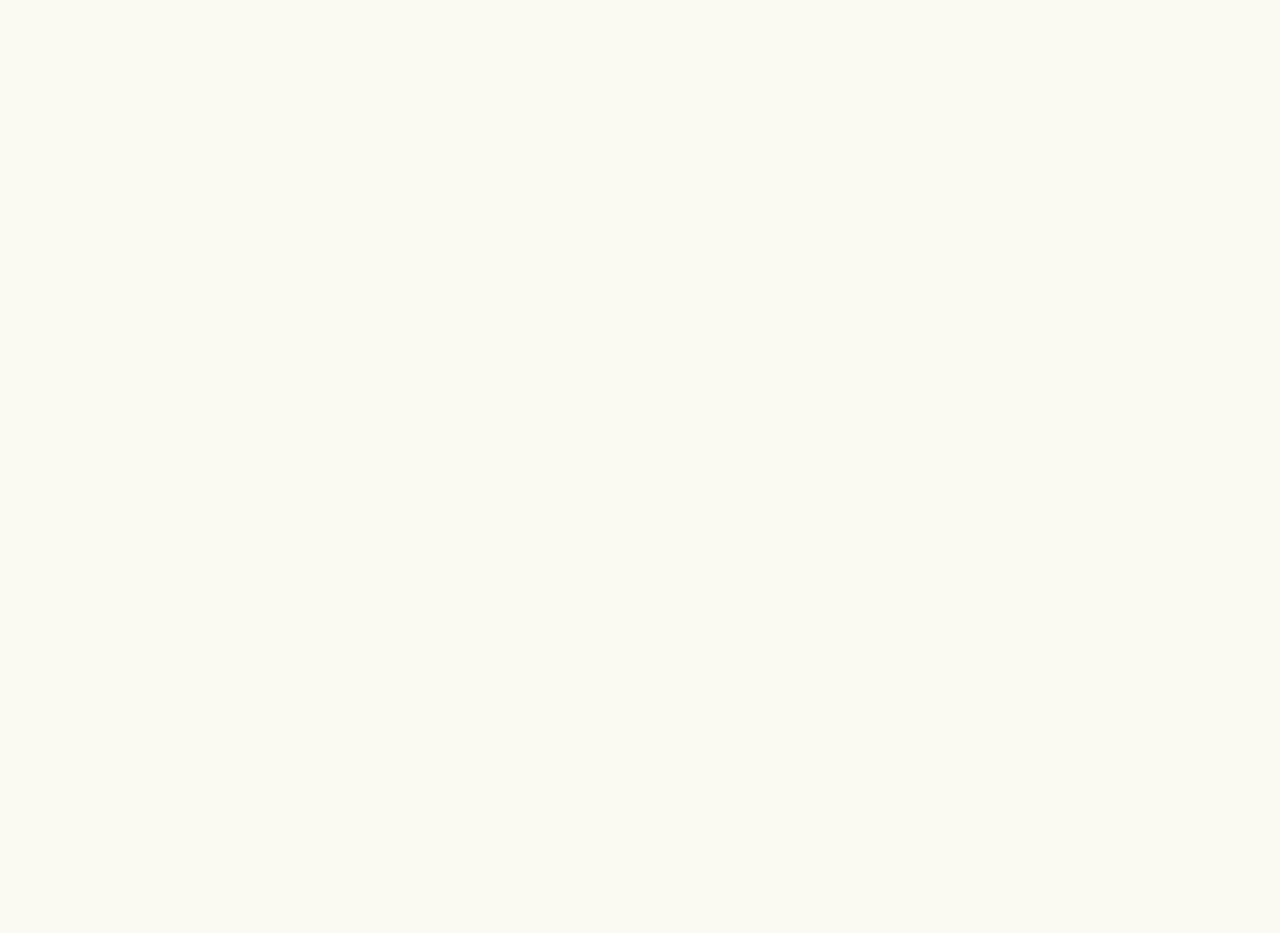
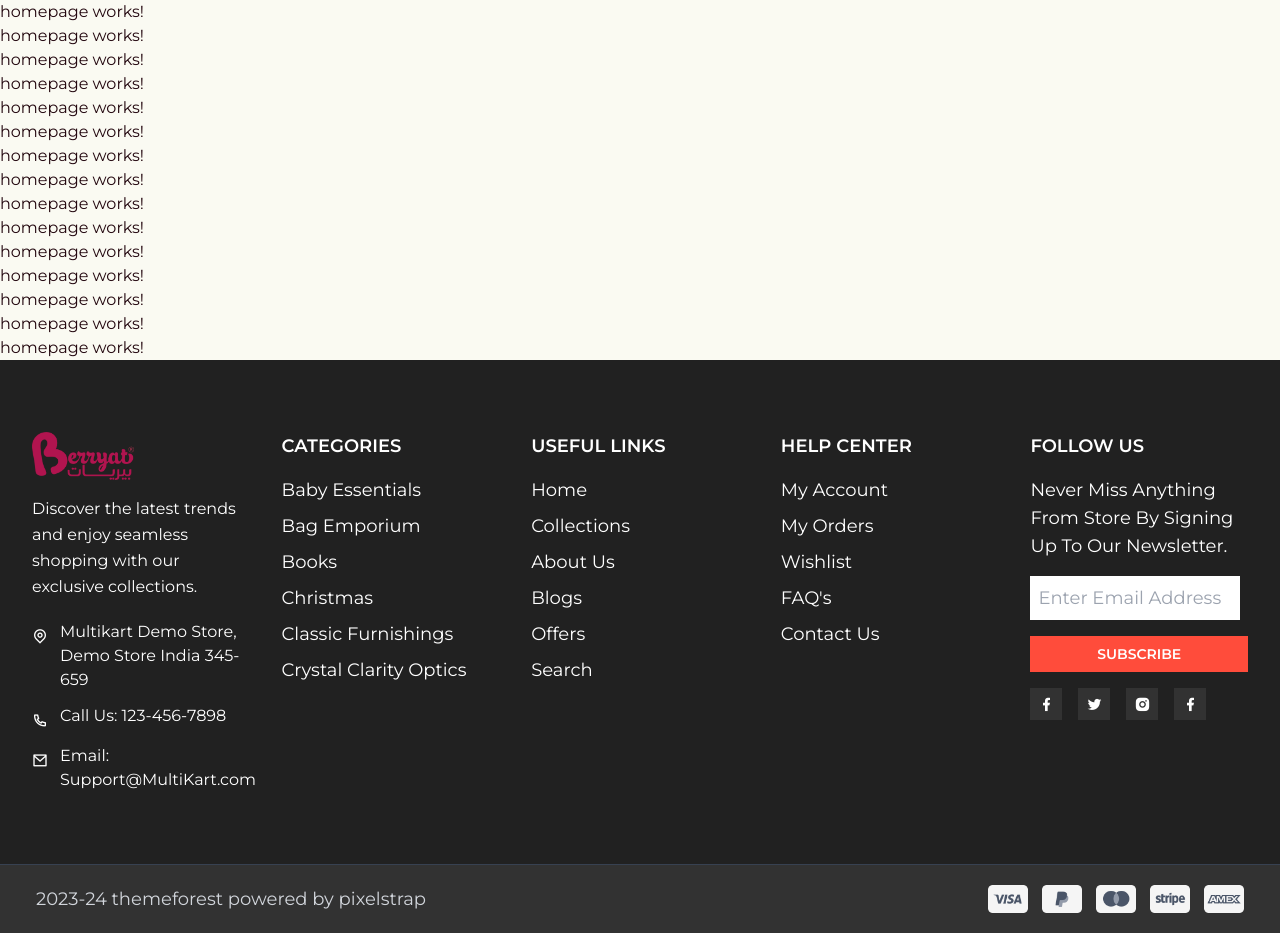
Before and after one commit to MustafaAFarag/Mine-Gocare, an Angular app: page / in a window 1280 px wide. Shown: the part 400-1333 px from the top of the page. Before the commit the page ends 800 px from the top, so only its background shows below. Built offline with nearby package versions, Linux system fonts and the light colour scheme.

Commit message:
Footer Added

```diff
--- a/src/app/components/footer/footer.component.html
+++ b/src/app/components/footer/footer.component.html
@@ -1 +1,236 @@
-<p>footer works!</p>
+<div class="bg-[#212121] text-white py-14">
+  <div class="container mx-auto max-w-8xl px-4">
+    <!-- Main Footer Content with Grid instead of Flexbox -->
+    <div class="grid grid-cols-1 md:grid-cols-2 lg:grid-cols-5">
+      <!-- Company Info -->
+      <div class="p-4">
+        <div class="logo mb-4">
+          <img
+            src="/assets/images/settings/logo-berry.png"
+            alt="Logo"
+            class="h-12 w-auto"
+          />
+        </div>
+        <p class="text-white mb-5 leading-relaxed text-base">
+          Discover the latest trends and enjoy seamless shopping with our
+          exclusive collections.
+        </p>
+        <div class="space-y-3 text-base">
+          <div class="flex items-start">
+            <i class="ri-map-pin-line mr-3 mt-1"></i>
+            <span>Multikart Demo Store, Demo Store India 345-659</span>
+          </div>
+          <div class="flex items-start">
+            <i class="ri-phone-line mr-3 mt-1"></i>
+            <span>Call Us: 123-456-7898</span>
+          </div>
+          <div class="flex items-start">
+            <i class="ri-mail-line mr-3 mt-1"></i>
+            <span>Email: Support&#64;MultiKart.com</span>
+          </div>
+        </div>
+      </div>
+
+      <!-- Categories -->
+      <div class="p-4">
+        <h3 class="text-lg font-semibold mb-4">CATEGORIES</h3>
+        <ul class="space-y-2 text-lg">
+          <li>
+            <a
+              href="#"
+              class="text-white hover:text-[#ff4c3b] transition-colors"
+              >Baby Essentials</a
+            >
+          </li>
+          <li>
+            <a
+              href="#"
+              class="text-white hover:text-[#ff4c3b] transition-colors"
+              >Bag Emporium</a
+            >
+          </li>
+          <li>
+            <a
+              href="#"
+              class="text-white hover:text-[#ff4c3b] transition-colors"
+              >Books</a
+            >
+          </li>
+          <li>
+            <a
+              href="#"
+              class="text-white hover:text-[#ff4c3b] transition-colors"
+              >Christmas</a
+            >
+          </li>
+          <li>
+            <a
+              href="#"
+              class="text-white hover:text-[#ff4c3b] transition-colors"
+              >Classic Furnishings</a
+            >
+          </li>
+          <li>
+            <a
+              href="#"
+              class="text-white hover:text-[#ff4c3b] transition-colors"
+              >Crystal Clarity Optics</a
+            >
+          </li>
+        </ul>
+      </div>
+
+      <!-- Useful Links -->
+      <div class="p-4">
+        <h3 class="text-lg font-semibold mb-4">USEFUL LINKS</h3>
+        <ul class="space-y-2 text-lg">
+          <li>
+            <a
+              href="#"
+              class="text-white hover:text-[#ff4c3b] transition-colors"
+              >Home</a
+            >
+          </li>
+          <li>
+            <a
+              href="#"
+              class="text-white hover:text-[#ff4c3b] transition-colors"
+              >Collections</a
+            >
+          </li>
+          <li>
+            <a
+              href="#"
+              class="text-white hover:text-[#ff4c3b] transition-colors"
+              >About Us</a
+            >
+          </li>
+          <li>
+            <a
+              href="#"
+              class="text-white hover:text-[#ff4c3b] transition-colors"
+              >Blogs</a
+            >
+          </li>
+          <li>
+            <a
+              href="#"
+              class="text-white hover:text-[#ff4c3b] transition-colors"
+              >Offers</a
+            >
+          </li>
+          <li>
+            <a
+              href="#"
+              class="text-white hover:text-[#ff4c3b] transition-colors"
+              >Search</a
+            >
+          </li>
+        </ul>
+      </div>
+
+      <!-- Help Center -->
+      <div class="p-4">
+        <h3 class="text-lg font-semibold mb-4">HELP CENTER</h3>
+        <ul class="space-y-2 text-lg">
+          <li>
+            <a
+              href="#"
+              class="text-white hover:text-[#ff4c3b] transition-colors"
+              >My Account</a
+            >
+          </li>
+          <li>
+            <a
+              href="#"
+              class="text-white hover:text-[#ff4c3b] transition-colors"
+              >My Orders</a
+            >
+          </li>
+          <li>
+            <a
+              href="#"
+              class="text-white hover:text-[#ff4c3b] transition-colors"
+              >Wishlist</a
+            >
+          </li>
+          <li>
+            <a
+              href="#"
+              class="text-white hover:text-[#ff4c3b] transition-colors"
+              >FAQ's</a
+            >
+          </li>
+          <li>
+            <a
+              href="#"
+              class="text-white hover:text-[#ff4c3b] transition-colors"
+              >Contact Us</a
+            >
+          </li>
+        </ul>
+      </div>
+
+      <!-- Follow Us & Newsletter -->
+      <div class="p-4">
+        <h3 class="text-lg font-semibold mb-4">FOLLOW US</h3>
+        <p class="text-white mb-4 text-lg">
+          Never Miss Anything From Store By Signing Up To Our Newsletter.
+        </p>
+        <div class="flex flex-col gap-4 mb-4">
+          <input
+            type="email"
+            placeholder="Enter Email Address"
+            class="flex-1 p-2 text-lg border-none outline-none mr-2"
+          />
+          <button class="bg-[#ff4c3b] text-white px-3 py-2 text-sm font-bold">
+            SUBSCRIBE
+          </button>
+        </div>
+        <div class="flex gap-2">
+          <a
+            href="#"
+            class="w-8 h-8 bg-[#323232] flex items-center justify-center mr-2"
+          >
+            <i class="ri-facebook-fill"></i>
+          </a>
+          <a
+            href="#"
+            class="w-8 h-8 bg-[#323232] flex items-center justify-center mr-2"
+          >
+            <i class="ri-twitter-fill"></i
+          ></a>
+          <a
+            href="#"
+            class="w-8 h-8 bg-[#323232] flex items-center justify-center mr-2"
+          >
+            <i class="ri-instagram-fill"></i
+          ></a>
+          <a
+            href="#"
+            class="w-8 h-8 bg-[#323232] flex items-center justify-center"
+          >
+            <i class="ri-facebook-fill"></i>
+          </a>
+        </div>
+      </div>
+    </div>
+  </div>
+
+  <!-- Copyright and Payment Methods -->
+</div>
+
+<div class="border-t bg-[#323232] border-gray-700 p-5">
+  <div
+    class="container mx-auto max-w-8xl px-4 flex flex-wrap justify-between items-center gap-4"
+  >
+    <div class="text-gray-300 text-lg">
+      2023-24 themeforest powered by pixelstrap
+    </div>
+    <img
+      src="/assets/images/theme/data/payments.png"
+      class="w-64"
+      alt="Payment Methods"
+    />
+  </div>
+</div>
--- a/src/app/components/navbar/navbar.component.html
+++ b/src/app/components/navbar/navbar.component.html
@@ -1,5 +1,5 @@
 <app-navbar-banner></app-navbar-banner>
-<nav class="w-full py-8 shadow-md bg-white">
+<nav class="w-full py-8 shadow-md">
   <!-- Container for centering content with max width -->
   <div class="max-w-8xl w-full mx-auto flex items-center justify-between">
     <!-- Logo (Centered with Navigation) -->
--- a/src/app/pages/homepage/homepage.component.html
+++ b/src/app/pages/homepage/homepage.component.html
@@ -1 +1,25 @@
 <p>homepage works!</p>
+<p>homepage works!</p>
+<p>homepage works!</p>
+<p>homepage works!</p>
+<p>homepage works!</p>
+<p>homepage works!</p>
+<p>homepage works!</p>
+<p>homepage works!</p>
+<p>homepage works!</p>
+<p>homepage works!</p>
+<p>homepage works!</p>
+<p>homepage works!</p>
+<p>homepage works!</p>
+<p>homepage works!</p>
+<p>homepage works!</p>
+<p>homepage works!</p>
+<p>homepage works!</p>
+<p>homepage works!</p>
+<p>homepage works!</p>
+<p>homepage works!</p>
+<p>homepage works!</p>
+<p>homepage works!</p>
+<p>homepage works!</p>
+<p>homepage works!</p>
+<p>homepage works!</p>
```
